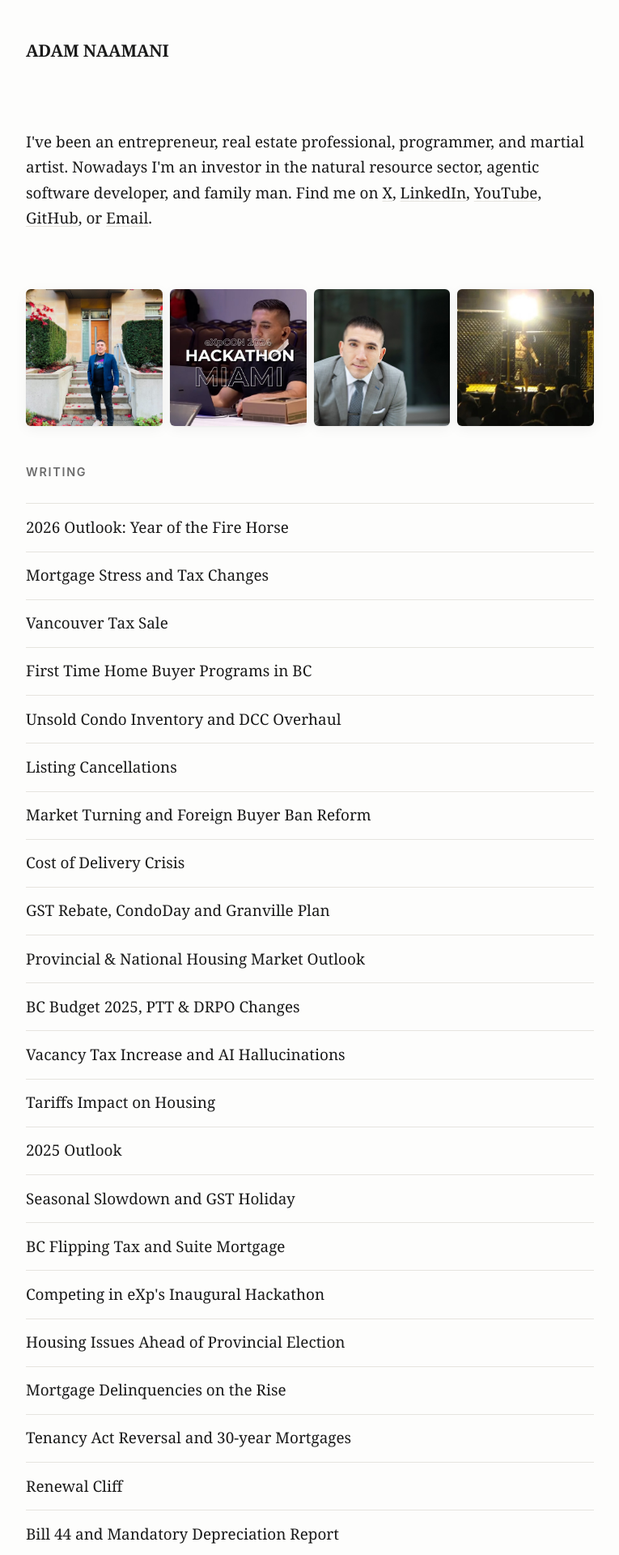
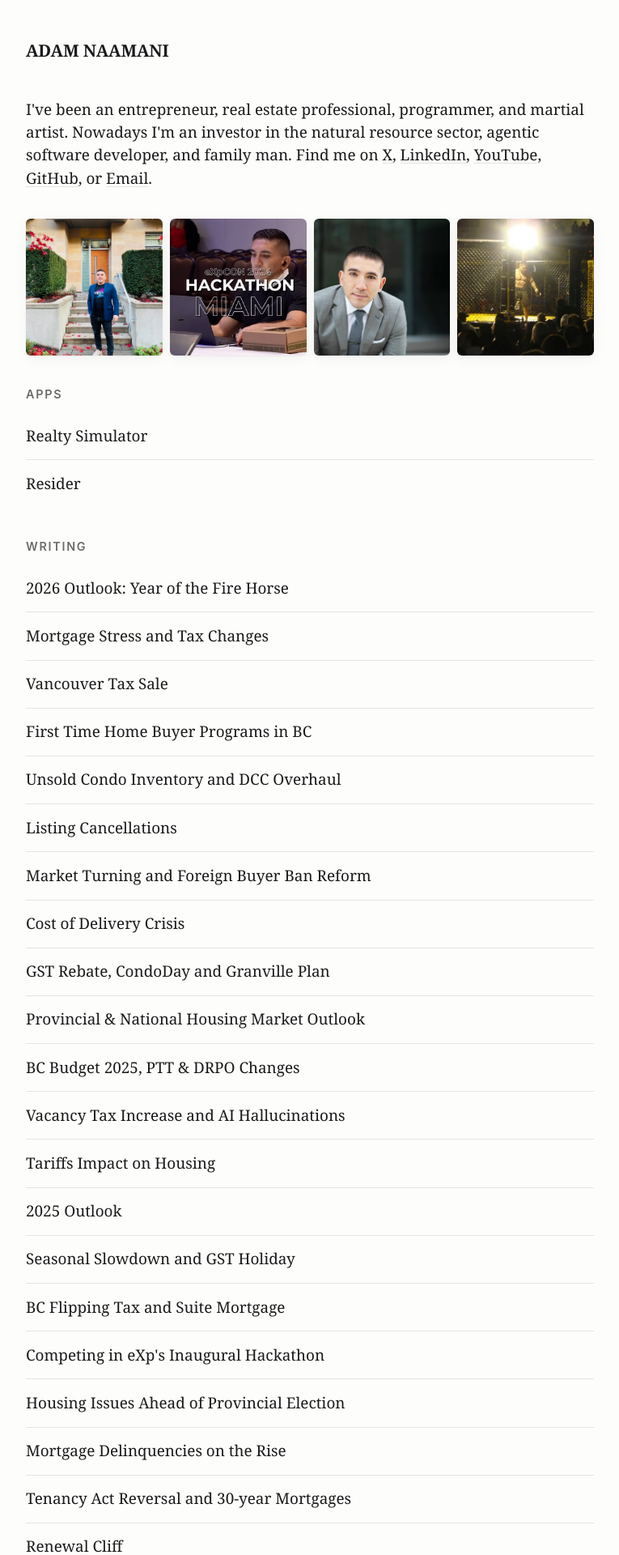
Before and after one commit to adamnaamani/adamnaamani, a Jekyll site: the page built from index.md, in a window 1280 px wide. Shown: the top 1920 px of the page at 81% size, without its empty margins (257-1022 px from the left). Built offline with Jekyll 4.4.1, drawn with Linux system fonts in a browser that asks for light colours.

Commit message:
Add APPS section to home and refine list layout
- Link Realty Simulator and Resider above Writing
- Tune section spacing, list headers, and borders for home

Made-with: Cursor

```diff
--- a/_layouts/home.html
+++ b/_layouts/home.html
@@ -22,6 +22,16 @@ layout: default
 
   {{ content }}
 
+  <h2>APPS</h2>
+  <ol>
+    <li>
+      <a href="https://www.realtysimulator.com">Realty Simulator</a>
+    </li>
+    <li>
+      <a href="https://apps.apple.com/ca/app/resider/id6752209501">Resider</a>
+    </li>
+  </ol>
+
   {%- if site.posts.size > 0 -%}
     <h2>Writing</h2>
     <ol reversed>
--- a/assets/css/main.css
+++ b/assets/css/main.css
@@ -50,6 +50,12 @@ body > footer {
   padding-inline: 1.5rem;
 }
 body > main { flex: 1 0 auto; padding-block: 1.5rem 2.5rem; }
+body:has(section.home) > header {
+  padding-bottom: 2rem;
+}
+body > main:has(section.home) {
+  padding-top: 0;
+}
 
 body > header,
 body > footer,
@@ -135,7 +141,7 @@ article > header {
   padding-bottom: 0;
 }
 section > header {
-  margin-bottom: 4rem;
+  margin-bottom: 2rem;
 }
 section > header h1,
 article > header h1 {
@@ -150,7 +156,8 @@ article > header h1 { font-size: 1.75rem; }
 section.home > header p {
   color: var(--fg);
   font-size: 1.05rem;
-  margin: 0.5rem 0 0;
+  line-height: 1.5;
+  margin: 0.3rem 0 0;
   text-wrap: pretty;
   hyphens: none;
   max-width: none;
@@ -167,7 +174,7 @@ section.home .home-photo-row {
   flex-wrap: nowrap;
   align-items: stretch;
   gap: 0.5rem;
-  margin: 0 0 2.5rem;
+  margin: 0 0 2rem;
   width: 100%;
   min-width: 0;
 }
@@ -232,13 +239,18 @@ section > h2 {
   letter-spacing: 0.12em;
   text-transform: uppercase;
   color: var(--muted);
-  margin: 0 0 1.5rem;
+  margin: 0 0 0.6rem;
+}
+section.home .home-photo-row ~ h2:first-of-type {
+  margin-top: 0;
+}
+section > ol + h2 {
+  margin-top: 2rem;
 }
 section > ol {
   list-style: none;
   padding: 0;
   margin: 0;
-  border-top: 1px solid var(--rule);
 }
 section > ol li {
   padding: 0.75rem 0;
```
